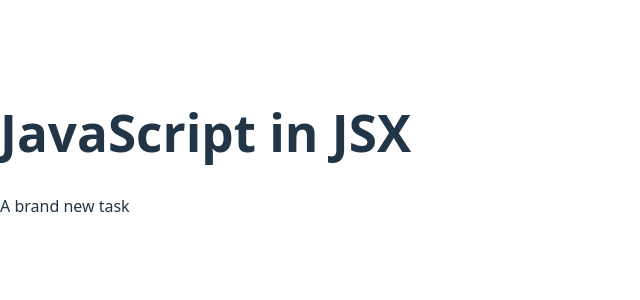
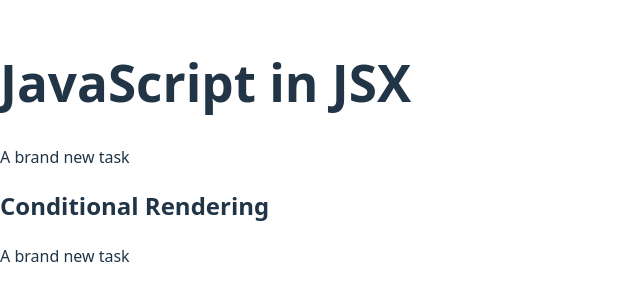
Before and after one commit to irwinleah/second-react-app, a React (Vite) app: page / in a window 1280 px wide. Shown: the part 248-548 px from the top of the page, without its empty margins (0-640 px from the left). Built offline with nearby package versions, Linux system fonts and the light colour scheme.

Commit message:
conditional rendering added

```diff
--- a/src/App.jsx
+++ b/src/App.jsx
@@ -1,12 +1,13 @@
 // src/App.jsx
 
 const App = () => {
-  const todo = { text: 'A brand new task', done: true };
+  const todo = { text: 'A brand new task', done: false };
   return (
     <>
       <h1>JavaScript in JSX</h1>
       <p>{todo.text}</p>
-
+      <h2>Conditional Rendering</h2>
+      <p>{todo.done ? `Task Completed - ${todo.text}` : todo.text}</p>
     </>
   );
 };
```
